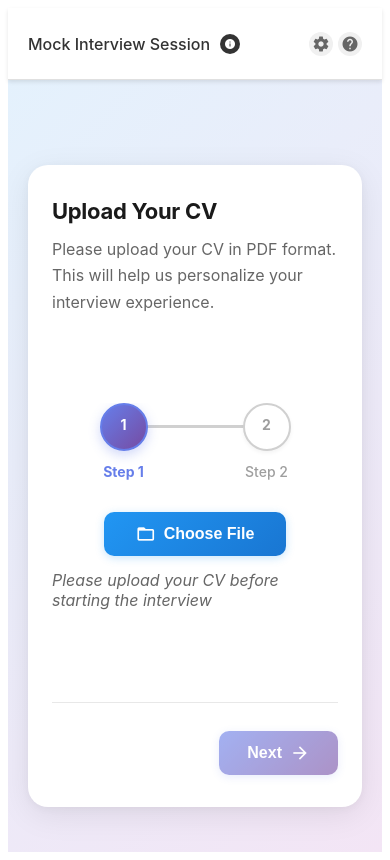
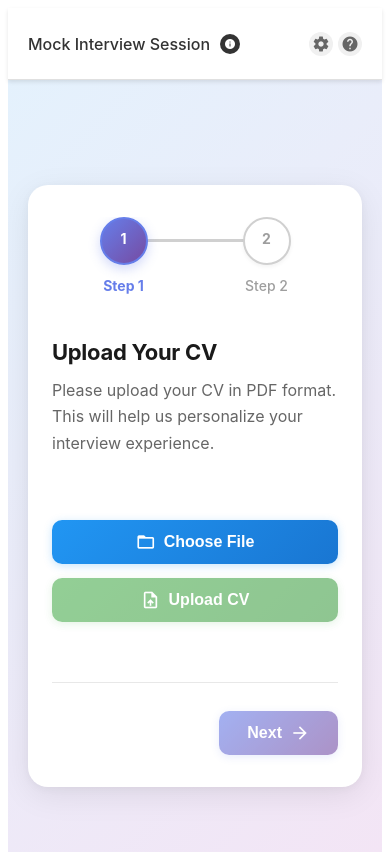
Before and after one commit to AIA-11-HN-MIB/test, a React (Create React App) app in the folder view/: page / in a window 390 px wide. Built offline with nearby package versions, Linux system fonts and the light colour scheme.

Commit message:
Refactor UI: group elements in row, fix layout proportions, fix toast

```diff
--- a/view/src/interview/context/InterviewContext.js
+++ b/view/src/interview/context/InterviewContext.js
@@ -9,6 +9,8 @@ export function InterviewProvider({ children }) {
   const [wsUrl, setWsUrl] = useState(null);
   const [evaluations, setEvaluations] = useState([]);
   const [isStarting, setIsStarting] = useState(false);
+  const [cvAnalysisId, setCvAnalysisId] = useState(null);
+  const [candidateId, setCandidateId] = useState(null);
 
   const handleTabSwitch = (tab) => {
     setActiveTab(tab);
@@ -34,6 +36,8 @@ export function InterviewProvider({ children }) {
     wsUrl,
     evaluations,
     isStarting,
+    cvAnalysisId,
+    candidateId,
     // Setters
     setActiveTab,
     setShowFeedback,
@@ -41,6 +45,8 @@ export function InterviewProvider({ children }) {
     setWsUrl,
     setEvaluations,
     setIsStarting,
+    setCvAnalysisId,
+    setCandidateId,
     // Handlers
     handleTabSwitch,
     handleEndSession,
--- a/view/src/interview/pages/InterviewPage.js
+++ b/view/src/interview/pages/InterviewPage.js
@@ -16,9 +16,13 @@ function InterviewPage() {
     wsUrl,
     evaluations,
     isStarting,
+    cvAnalysisId,
+    candidateId,
     setInterviewId,
     setWsUrl,
     setShowFeedback,
+    setCvAnalysisId,
+    setCandidateId,
     handleTabSwitch,
     handleEndSession,
     handleCloseFeedback,
@@ -66,6 +70,15 @@ function InterviewPage() {
 
     try {
       const response = await apiService.uploadCV(selectedFile);
+
+      // Extract id (CV analysis ID) and candidate_id from response
+      if (response.id) {
+        setCvAnalysisId(response.id);
+      }
+      if (response.candidate_id) {
+        setCandidateId(response.candidate_id);
+      }
+
       setCvFile(selectedFile);
       setCvUploaded(true);
       setStep1Completed(true);
@@ -76,6 +89,8 @@ function InterviewPage() {
       setCvFile(null);
       setCvUploaded(false);
       setStep1Completed(false);
+      setCvAnalysisId(null);
+      setCandidateId(null);
     } finally {
       setIsUploadingCV(false);
     }
@@ -90,6 +105,8 @@ function InterviewPage() {
     setCvUploaded(false);
     setCvFile(null);
     setStep1Completed(false);
+    setCvAnalysisId(null);
+    setCandidateId(null);
     if (fileInputRef.current) {
       fileInputRef.current.value = '';
     }
@@ -106,13 +123,19 @@ function InterviewPage() {
   };
 
   const handleStartInterview = async () => {
+    // Validate that CV analysis and candidate IDs exist
+    if (!cvAnalysisId || !candidateId) {
+      toast.error('Please upload your CV first before starting the interview.');
+      return;
+    }
+
     setIsStarting(true);
     setStep2Status('in-progress');
 
     try {
       // Sub-step: Planning interview
       setInterviewSubStep('planning');
-      const planResponse = await apiService.planInterview();
+      const planResponse = await apiService.planInterview(cvAnalysisId, candidateId);
       const interviewId = planResponse.interview_id;
       setInterviewId(interviewId);
 
@@ -185,7 +208,8 @@ function InterviewPage() {
             style={{ display: 'none' }}
           />
 
-          <div className="cv-file-selection">
+          <div className="cv-upload-row">
+            {!selectedFile && !cvUploaded && (
               <button
                 className="cv-choose-button"
                 onClick={handleFileInputClick}
@@ -194,6 +218,7 @@ function InterviewPage() {
                 <span className="material-icons">folder_open</span>
                 Choose File
               </button>
+            )}
 
             {selectedFile && !cvUploaded && (
               <div className="cv-selected-file">
@@ -208,27 +233,6 @@ function InterviewPage() {
                   <span className="material-icons">close</span>
                 </button>
               </div>
-            )}
-          </div>
-
-          {selectedFile && !cvUploaded && (
-            <button
-              className="cv-upload-button"
-              onClick={handleCVUpload}
-              disabled={isUploadingCV}
-            >
-              {isUploadingCV ? (
-                <>
-                  <span className="material-icons spin">sync</span>
-                  Uploading...
-                </>
-              ) : (
-                <>
-                  <span className="material-icons">upload_file</span>
-                  Upload CV
-                </>
-              )}
-            </button>
             )}
 
             {cvUploaded && cvFile && (
@@ -245,9 +249,36 @@ function InterviewPage() {
               </div>
             )}
 
-          {!selectedFile && !cvUploaded && (
-            <p className="cv-upload-hint">Please upload your CV before starting the interview</p>
+            {!cvUploaded && (
+              <button
+                className="cv-upload-button"
+                onClick={handleCVUpload}
+                disabled={isUploadingCV || !selectedFile}
+              >
+                {isUploadingCV ? (
+                  <>
+                    <span className="material-icons spin">sync</span>
+                    Uploading...
+                  </>
+                ) : (
+                  <>
+                    <span className="material-icons">upload_file</span>
+                    Upload CV
+                  </>
                 )}
+              </button>
+            )}
+
+            {cvUploaded && (
+              <button
+                className="cv-upload-button"
+                disabled={true}
+              >
+                <span className="material-icons">upload_file</span>
+                Upload CV
+              </button>
+            )}
+          </div>
         </div>
 
         <div className="page-navigation">
@@ -267,6 +298,7 @@ function InterviewPage() {
   const renderPage2 = () => {
     return (
       <div className="page-content page-2">
+        <div className="cv-upload-section">
           {(step2Status === 'in-progress' || step2Status === 'completed') && (
             <div className="interview-substeps">
               <div className={`substep ${interviewSubStep === 'planning' ? 'active' : (interviewSubStep === 'polling' || interviewSubStep === 'starting' || step2Status === 'completed') ? 'completed' : ''}`}>
@@ -289,13 +321,16 @@ function InterviewPage() {
               </div>
             </div>
           )}
+          {step2Status === 'pending' && !isStarting && (
             <button
               className="start-interview-button"
               onClick={handleStartInterview}
-          disabled={isStarting || !step1Completed}
+              disabled={!step1Completed}
             >
-          {isStarting ? 'Starting...' : 'Start Interview'}
+              Start Interview
             </button>
+          )}
+        </div>
 
         <div className="page-navigation">
           <button
@@ -317,11 +352,11 @@ function InterviewPage() {
     return (
       <div id="interview-start-container">
         <div className="start-interview-card">
+          {/* Step Indicator */}
+          {renderStepIndicator()}
+
           {/* Step Header */}
           {renderStepHeader()}
-
-          {/* Step Indicator */}
-          {renderStepIndicator()}
 
           {/* Page Content */}
           {currentPage === 1 ? renderPage1() : renderPage2()}
--- a/view/src/interview/style/InterviewPage.css
+++ b/view/src/interview/style/InterviewPage.css
@@ -138,7 +138,7 @@
 #interview-start-container .progressbar {
   counter-reset: step;
   padding: 0;
-  margin: 36px auto 44px;
+  margin: 0 auto 44px;
   max-width: 600px;
   list-style: none;
   display: flex;
@@ -339,23 +339,29 @@
 /* Interview Sub-steps */
 #interview-start-container .interview-substeps {
   display: flex;
-  flex-direction: column;
+  flex-direction: row;
   gap: 12px;
-  margin-bottom: 24px;
-  padding: 20px;
+  margin-bottom: 16px;
+  padding: 12px 16px;
   background: #f5f5f5;
   border-radius: 8px;
+  width: 100%;
+  align-items: center;
+  justify-content: center;
 }
 
 #interview-start-container .substep {
   display: flex;
   align-items: center;
-  gap: 12px;
+  gap: 8px;
   font-size: 14px;
   color: #666;
-  padding: 8px;
+  padding: 8px 12px;
   border-radius: 4px;
   transition: all 0.3s ease;
+  white-space: nowrap;
+  flex: 1;
+  justify-content: center;
 }
 
 #interview-start-container .substep.active {
@@ -422,12 +428,15 @@
   gap: 16px;
 }
 
-#interview-start-container .cv-file-selection {
+#interview-start-container .cv-upload-row {
   display: flex;
-  flex-direction: column;
+  flex-direction: row;
   align-items: center;
   gap: 12px;
   width: 100%;
+  flex-wrap: nowrap;
+  overflow: visible;
+  box-sizing: border-box;
 }
 
 #interview-start-container .cv-choose-button {
@@ -442,8 +451,13 @@
   transition: all 0.3s ease;
   display: flex;
   align-items: center;
+  justify-content: center;
   gap: 8px;
   box-shadow: 0 2px 8px rgba(33, 150, 243, 0.25);
+  white-space: nowrap;
+  flex: 1 1 0;
+  min-width: 0;
+  box-sizing: border-box;
 }
 
 #interview-start-container .cv-choose-button:hover:not(:disabled) {
@@ -468,9 +482,20 @@
   padding: 8px 16px;
   background: #f5f5f5;
   border-radius: 8px;
-  width: 100%;
-  max-width: 400px;
+  flex: 1 1 0;
+  min-width: 0;
   justify-content: space-between;
+  box-sizing: border-box;
+}
+
+#interview-start-container .cv-selected-file-placeholder {
+  background: #fafafa;
+  border: 1px dashed #d0d0d0;
+}
+
+#interview-start-container .cv-selected-file-placeholder .file-name {
+  color: #999;
+  font-style: italic;
 }
 
 #interview-start-container .cv-selected-file .file-name {
@@ -528,8 +553,13 @@
   transition: all 0.3s ease;
   display: flex;
   align-items: center;
+  justify-content: center;
   gap: 8px;
   box-shadow: 0 2px 8px rgba(76, 175, 80, 0.25);
+  flex: 0 0 auto;
+  flex-shrink: 0;
+  white-space: nowrap;
+  box-sizing: border-box;
 }
 
 #interview-start-container .cv-upload-button:hover:not(:disabled) {
@@ -567,13 +597,13 @@
   color: #4caf50;
   font-size: 14px;
   font-weight: 500;
-  margin-top: 4px;
   padding: 8px 16px;
   background: #f1f8f4;
   border-radius: 8px;
-  width: 100%;
-  max-width: 400px;
+  flex: 1 1 0;
+  min-width: 0;
   justify-content: space-between;
+  box-sizing: border-box;
 }
 
 #interview-start-container .cv-upload-status span:not(.material-icons) {
@@ -636,11 +666,30 @@
     font-size: 14px;
   }
 
-  #interview-start-container .progressbar {
-    margin: 24px auto 32px;
-  }
-
   #interview-start-container .cv-upload-section {
     gap: 14px;
   }
+
+  #interview-start-container .cv-upload-row {
+    flex-direction: column;
+    gap: 14px;
+  }
+
+  #interview-start-container .cv-choose-button {
+    width: 100%;
+  }
+
+  #interview-start-container .cv-selected-file {
+    width: 100%;
+    max-width: 100%;
+  }
+
+  #interview-start-container .cv-upload-button {
+    width: 100%;
+  }
+
+  #interview-start-container .cv-upload-status {
+    width: 100%;
+    max-width: 100%;
+  }
 }
--- a/view/src/interview/utils/apiService.js
+++ b/view/src/interview/utils/apiService.js
@@ -1,14 +1,14 @@
-import { API_ENDPOINTS, TIMEOUTS, DEV_CV_ANALYSIS_ID, DEV_CANDIDATE_ID } from './config';
+import { API_ENDPOINTS, TIMEOUTS } from './config';
 
 class ApiService {
-  async planInterview() {
+  async planInterview(cvAnalysisId, candidateId) {
     try {
       const response = await fetch(API_ENDPOINTS.PLAN_INTERVIEW, {
         method: 'POST',
         headers: { 'Content-Type': 'application/json' },
         body: JSON.stringify({
-          cv_analysis_id: DEV_CV_ANALYSIS_ID,
-          candidate_id: DEV_CANDIDATE_ID,
+          cv_analysis_id: cvAnalysisId,
+          candidate_id: candidateId,
         }),
       });
 
--- a/view/src/interview/utils/config.js
+++ b/view/src/interview/utils/config.js
@@ -1,9 +1,5 @@
 // API Configuration
 const API_BASE_URL = process.env.REACT_APP_API_URL || 'http://localhost:8000';
-
-// Hardcoded UUIDs for development
-export const DEV_CV_ANALYSIS_ID = '860e8400-e29b-41d4-a716-446655440001';
-export const DEV_CANDIDATE_ID = '660e8400-e29b-41d4-a716-446655440001';
 
 // API Endpoints
 export const API_ENDPOINTS = {
```
Also changed, not shown: view/src/index.css (+79 -0 lines). Lines whose indentation alone changed are shown as unchanged.
